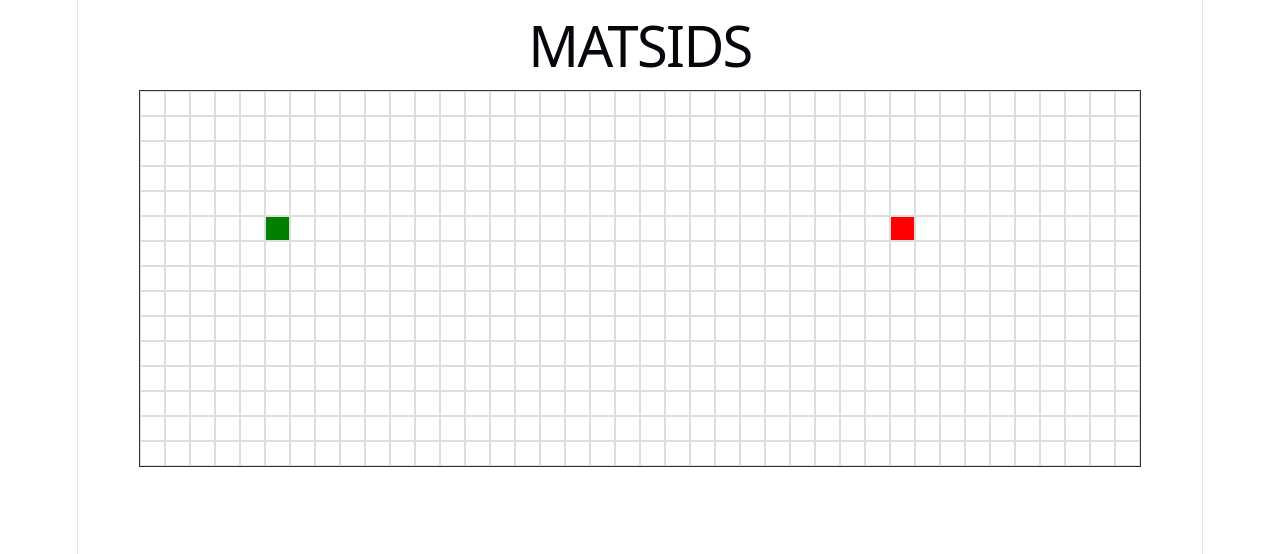
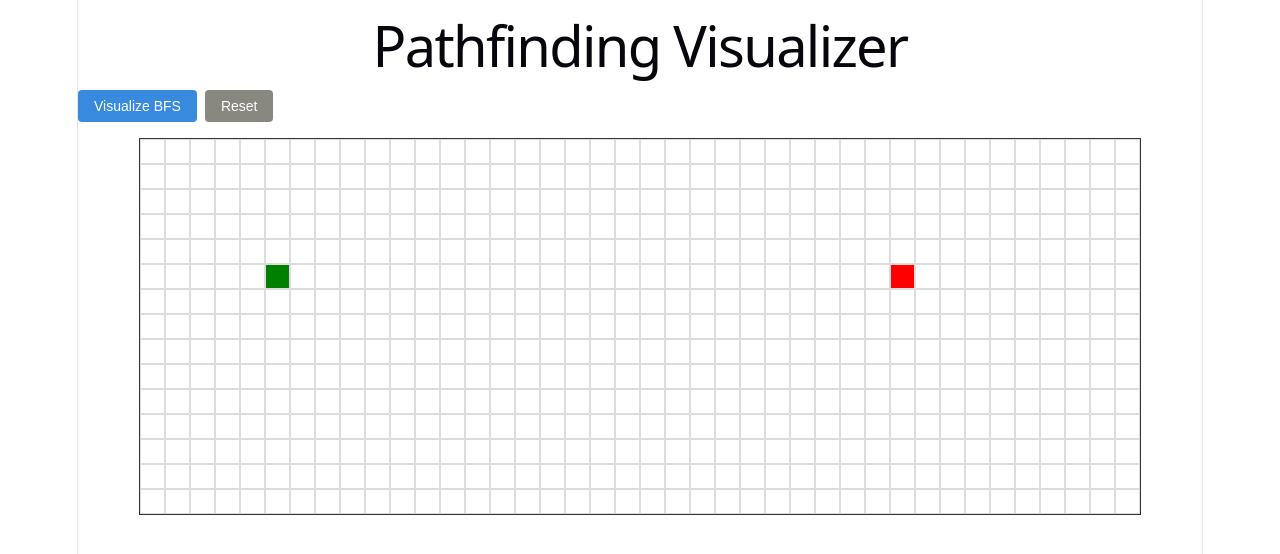
Before and after one commit to Sidfixx/maze-visualizer, a React (Vite) app: page / in a window 1280 px wide. Shown: the top 554 px of the page. Built offline with nearby package versions, Linux system fonts and the light colour scheme.

Commit message:
feat: implement BFS algorithm and path reconstruction

```diff
--- a/src/App.tsx
+++ b/src/App.tsx
@@ -1,6 +1,9 @@
 import { useState } from 'react';
 import Grid from './components/Grid/Grid';
-import { createInitialGrid, getNewGridWithWallToggled } from './utils/gridUtils';
+import { ControlPanel } from './components/Controls/ControlPanel';
+import { createInitialGrid } from './utils/gridUtils';
+import { useAlgorithmRunner } from './hooks/useAlgorithmRunner';
+import { useAnimationPlayer } from './hooks/useAnimationPlayer';
 import type { Node } from './types';
 
 const NUM_ROWS = 15;
@@ -9,15 +12,41 @@ const NUM_COLS = 40;
 function App() {
   const [grid, setGrid] = useState<Node[][]>(() => createInitialGrid(NUM_ROWS, NUM_COLS));
   const [mouseIsPressed, setMouseIsPressed] = useState(false);
+  const [animationSpeed] = useState(1);
+
+  const { result, isRunning, runBFS, reset } = useAlgorithmRunner();
+  const { visitedNodeIndices, pathNodeIndices, isAnimating } = useAnimationPlayer(result, animationSpeed);
+
+  // Find start and end nodes
+  const startNode = grid.flat().find(n => n.isStart)!;
+  const endNode = grid.flat().find(n => n.isEnd)!;
+
+  function handleVisualize() {
+    runBFS(grid, startNode, endNode);
+  }
+
+  function handleReset() {
+    reset(grid);
+  }
 
   function handleMouseDown(row: number, col: number) {
-    setGrid(getNewGridWithWallToggled(grid, row, col));
+    const node = grid[row][col];
+    if (!node.isStart && !node.isEnd) {
+      const newGrid = grid.map(r => [...r]);
+      newGrid[row][col] = { ...node, isWall: !node.isWall };
+      setGrid(newGrid);
+    }
     setMouseIsPressed(true);
   }
 
   function handleMouseEnter(row: number, col: number) {
     if (!mouseIsPressed) return;
-    setGrid(getNewGridWithWallToggled(grid, row, col));
+    const node = grid[row][col];
+    if (!node.isStart && !node.isEnd) {
+      const newGrid = grid.map(r => [...r]);
+      newGrid[row][col] = { ...node, isWall: !node.isWall };
+      setGrid(newGrid);
+    }
   }
 
   function handleMouseUp() {
@@ -26,12 +55,20 @@ function App() {
 
   return (
     <div className="app">
-      <h1>MATSIDS</h1>
+      <h1>Pathfinding Visualizer</h1>
+      <ControlPanel
+        onVisualize={handleVisualize}
+        onReset={handleReset}
+        isRunning={isRunning}
+        isAnimating={isAnimating}
+      />
       <Grid
         grid={grid}
         onMouseDown={handleMouseDown}
         onMouseEnter={handleMouseEnter}
         onMouseUp={handleMouseUp}
+        visitedNodeIndices={visitedNodeIndices}
+        pathNodeIndices={pathNodeIndices}
       />
     </div>
   );
--- /dev/null
+++ b/src/components/Controls/ControlPanel.tsx
@@ -0,0 +1,28 @@
+interface ControlPanelProps {
+  onVisualize: () => void;
+  onReset: () => void;
+  isRunning: boolean;
+  isAnimating: boolean;
+}
+
+export function ControlPanel({
+  onVisualize,
+  onReset,
+  isRunning,
+  isAnimating,
+}: ControlPanelProps) {
+  return (
+    <div className="control-panel">
+      <button
+        onClick={onVisualize}
+        disabled={isRunning || isAnimating}
+        className="btn btn-primary"
+      >
+        {isRunning ? 'Running...' : isAnimating ? 'Animating...' : 'Visualize BFS'}
+      </button>
+      <button onClick={onReset} className="btn btn-secondary">
+        Reset
+      </button>
+    </div>
+  );
+}
--- a/src/components/Grid/Cell.tsx
+++ b/src/components/Grid/Cell.tsx
@@ -6,18 +6,32 @@ interface CellProps {
   onMouseDown: (row: number, col: number) => void;
   onMouseEnter: (row: number, col: number) => void;
   onMouseUp: () => void;
+  isVisited: boolean;
+  isPath: boolean;
 }
 
-function Cell({ node, onMouseDown, onMouseEnter, onMouseUp }: CellProps) {
+function Cell({
+  node,
+  onMouseDown,
+  onMouseEnter,
+  onMouseUp,
+  isVisited,
+  isPath,
+}: CellProps) {
   const { row, col, isStart, isEnd, isWall } = node;
 
-  const extraClassName = isStart
-    ? 'cell-start'
-    : isEnd
-    ? 'cell-end'
-    : isWall
-    ? 'cell-wall'
-    : '';
+  let extraClassName = '';
+  if (isStart) {
+    extraClassName = 'cell-start';
+  } else if (isEnd) {
+    extraClassName = 'cell-end';
+  } else if (isPath) {
+    extraClassName = 'cell-path';
+  } else if (isVisited) {
+    extraClassName = 'cell-visited';
+  } else if (isWall) {
+    extraClassName = 'cell-wall';
+  }
 
   return (
     <div
--- a/src/components/Grid/Grid.css
+++ b/src/components/Grid/Grid.css
@@ -29,3 +29,73 @@
 .grid {
   user-select: none;
 }
+.cell-visited {
+  background-color: #7f77dd;
+  animation: pulse 0.6s ease-in-out;
+}
+
+.cell-path {
+  background-color: #f0997b;
+  animation: pulse-path 0.3s ease-in-out;
+}
+
+@keyframes pulse {
+  0% {
+    background-color: #7f77dd;
+    transform: scale(1);
+  }
+  50% {
+    transform: scale(1.05);
+  }
+  100% {
+    background-color: #7f77dd;
+    transform: scale(1);
+  }
+}
+
+@keyframes pulse-path {
+  0% {
+    background-color: #f0997b;
+  }
+  100% {
+    background-color: #f0997b;
+  }
+}
+
+.control-panel {
+  margin: 16px 0;
+  display: flex;
+  gap: 8px;
+}
+
+.btn {
+  padding: 8px 16px;
+  border: none;
+  border-radius: 4px;
+  cursor: pointer;
+  font-size: 14px;
+  transition: opacity 0.2s;
+}
+
+.btn:disabled {
+  opacity: 0.5;
+  cursor: not-allowed;
+}
+
+.btn-primary {
+  background-color: #378add;
+  color: white;
+}
+
+.btn-primary:hover:not(:disabled) {
+  background-color: #185fa5;
+}
+
+.btn-secondary {
+  background-color: #888780;
+  color: white;
+}
+
+.btn-secondary:hover:not(:disabled) {
+  background-color: #5f5e5a;
+}
--- a/src/components/Grid/Grid.tsx
+++ b/src/components/Grid/Grid.tsx
@@ -7,22 +7,39 @@ interface GridProps {
   onMouseDown: (row: number, col: number) => void;
   onMouseEnter: (row: number, col: number) => void;
   onMouseUp: () => void;
+  visitedNodeIndices: Set<string>;
+  pathNodeIndices: Set<string>;
 }
 
-function Grid({ grid, onMouseDown, onMouseEnter, onMouseUp }: GridProps) {
+function Grid({
+  grid,
+  onMouseDown,
+  onMouseEnter,
+  onMouseUp,
+  visitedNodeIndices,
+  pathNodeIndices,
+}: GridProps) {
   return (
     <div className="grid">
       {grid.map((row, rowIdx) => (
         <div key={rowIdx} className="grid-row">
-          {row.map((node, colIdx) => (
+          {row.map((node, colIdx) => {
+            const nodeKey = `${node.row},${node.col}`;
+            const isVisited = visitedNodeIndices.has(nodeKey);
+            const isPath = pathNodeIndices.has(nodeKey);
+
+            return (
               <Cell
                 key={colIdx}
                 node={node}
                 onMouseDown={onMouseDown}
                 onMouseEnter={onMouseEnter}
                 onMouseUp={onMouseUp}
+                isVisited={isVisited}
+                isPath={isPath}
               />
-          ))}
+            );
+          })}
         </div>
       ))}
     </div>
--- /dev/null
+++ b/src/hooks/useALgorithmRunner.ts
@@ -0,0 +1,35 @@
+import { useState } from 'react';
+import type { Node, AlgorithmResult } from '../types';
+import { bfs } from '../algorithms/bfs';
+import { reconstructPath } from '../algorithms/bfs';
+import { cloneGrid, resetGridState } from '../utils/gridUtils';
+
+export function useAlgorithmRunner() {
+  const [result, setResult] = useState<AlgorithmResult | null>(null);
+  const [isRunning, setIsRunning] = useState(false);
+
+  function runBFS(grid: Node[][], startNode: Node, endNode: Node) {
+    setIsRunning(true);
+
+    // Clone the grid so BFS doesn't mutate the original
+    const clonedGrid = cloneGrid(grid);
+    const clonedStart = clonedGrid[startNode.row][startNode.col];
+    const clonedEnd = clonedGrid[endNode.row][endNode.col];
+
+    // Run BFS
+    const visitedNodesInOrder = bfs(clonedGrid, clonedStart, clonedEnd);
+
+    // Reconstruct path
+    const shortestPath = reconstructPath(clonedEnd);
+
+    setResult({ visitedNodesInOrder, shortestPath });
+    setIsRunning(false);
+  }
+
+  function reset(grid: Node[][]) {
+    resetGridState(grid);
+    setResult(null);
+  }
+
+  return { result, isRunning, runBFS, reset };
+}
--- /dev/null
+++ b/src/hooks/useAnimationPlayer.ts
@@ -0,0 +1,55 @@
+import { useState, useEffect } from 'react';
+import type { Node, AlgorithmResult } from '../types';
+
+export function useAnimationPlayer(
+  result: AlgorithmResult | null,
+  speed: number = 1 // speed multiplier: 1 = normal, 2 = 2x fast, 0.5 = half speed
+) {
+  const [visitedNodeIndices, setVisitedNodeIndices] = useState<Set<string>>(new Set());
+  const [pathNodeIndices, setPathNodeIndices] = useState<Set<string>>(new Set());
+  const [isAnimating, setIsAnimating] = useState(false);
+
+  useEffect(() => {
+    if (!result) {
+      setVisitedNodeIndices(new Set());
+      setPathNodeIndices(new Set());
+      return;
+    }
+
+    setIsAnimating(true);
+    let visitedIndex = 0;
+
+    // Animate visited nodes
+    const visitedInterval = setInterval(() => {
+      if (visitedIndex < result.visitedNodesInOrder.length) {
+        const node = result.visitedNodesInOrder[visitedIndex];
+        setVisitedNodeIndices(prev => new Set([...prev, `${node.row},${node.col}`]));
+        visitedIndex++;
+      } else {
+        clearInterval(visitedInterval);
+        // Once visited is done, start path animation
+        animatePath();
+      }
+    }, 10 / speed); // 10ms per node, adjusted by speed
+
+    function animatePath() {
+      let pathIndex = 0;
+      const pathInterval = setInterval(() => {
+        if (pathIndex < result.shortestPath.length) {
+          const node = result.shortestPath[pathIndex];
+          setPathNodeIndices(prev => new Set([...prev, `${node.row},${node.col}`]));
+          pathIndex++;
+        } else {
+          clearInterval(pathInterval);
+          setIsAnimating(false);
+        }
+      }, 50 / speed); // 50ms per path node
+    }
+
+    return () => {
+      clearInterval(visitedInterval);
+    };
+  }, [result, speed]);
+
+  return { visitedNodeIndices, pathNodeIndices, isAnimating };
+}
--- a/src/types/index.ts
+++ b/src/types/index.ts
@@ -7,3 +7,7 @@ export interface Node {
   isVisited: boolean;
   previousNode: Node | null;
 }
+export interface AlgorithmResult {
+  visitedNodesInOrder: Node[];
+  shortestPath: Node[];
+}
--- a/src/utils/gridUtils.ts
+++ b/src/utils/gridUtils.ts
@@ -42,3 +42,21 @@ export function getNewGridWithWallToggled(grid: Node[][], row: number, col: numb
 
   return newGrid;
 }
+export function cloneGrid(grid: Node[][]): Node[][] {
+  return grid.map(row =>
+    row.map(node => ({
+      ...node,
+      previousNode: null, // Reset previousNode in the clone
+    }))
+  );
+}
+
+export function resetGridState(grid: Node[][]): void {
+  for (let row = 0; row < grid.length; row++) {
+    for (let col = 0; col < grid[row].length; col++) {
+      const node = grid[row][col];
+      node.isVisited = false;
+      node.previousNode = null;
+    }
+  }
+}
```
Lines whose indentation alone changed are shown as unchanged.
